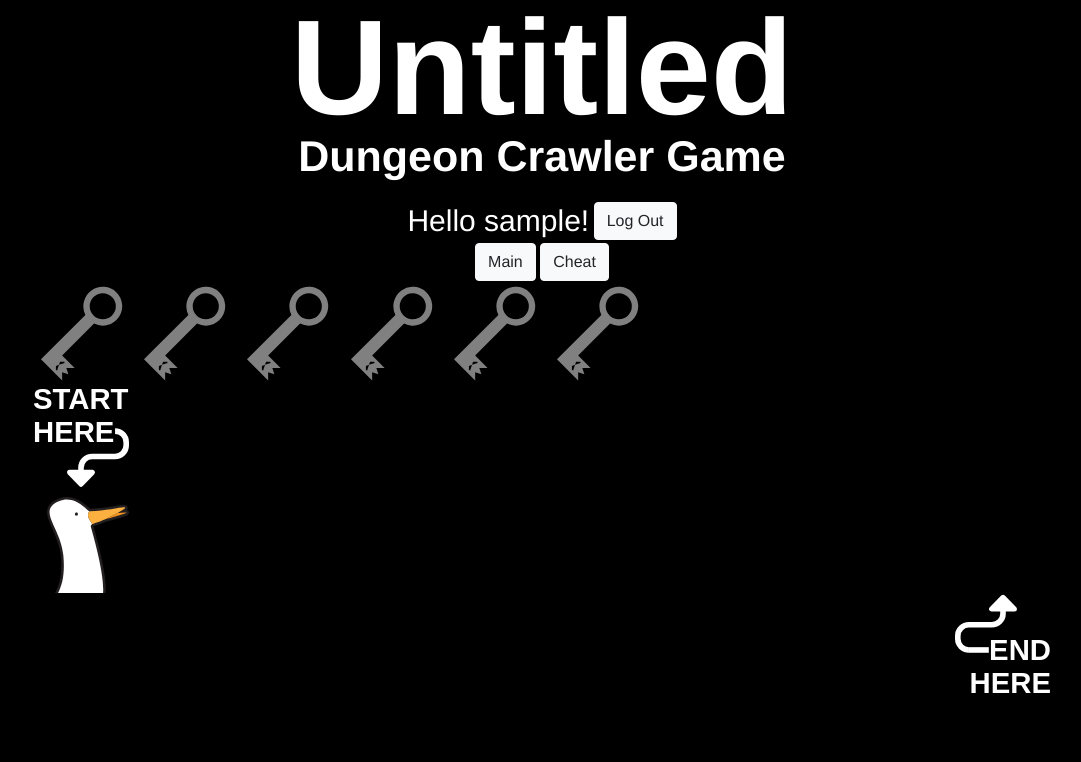
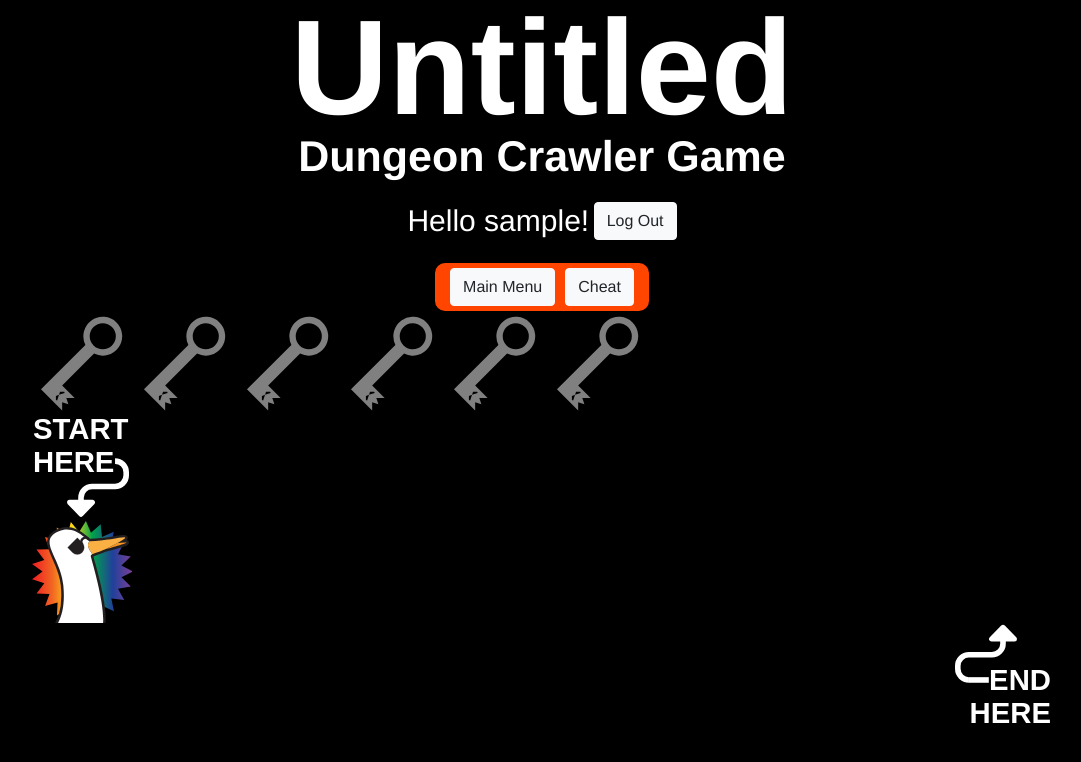
Before and after one commit to hanniben/csci-e-33a-final, a Django app: page /game/1 in a window 1280 px wide. Shown: the top 762 px of the page, without its empty margins (98-1179 px from the left). Run offline with Django 3.2, Linux system fonts and the light colour scheme; a user stored in the database is signed in; tables that the repository leaves empty hold one stand-in row (values such as "Sample post"); some libraries are stand-ins or nearby versions.

Commit message:
commit clean up and comments

```diff
--- a/project5/game/apps.py
+++ b/project5/game/apps.py
@@ -1,5 +1,5 @@
 from django.apps import AppConfig
 
 
-class NetworkConfig(AppConfig):
+class GameConfig(AppConfig):
     name = 'game'
--- a/project5/game/static/game/game.js
+++ b/project5/game/static/game/game.js
@@ -1,22 +1,19 @@
 document.addEventListener('DOMContentLoaded', function() {
     // CSRF token
-    if (document.querySelector('#game-view')) {
-        token = document.querySelector('input[name="csrfmiddlewaretoken"]').value;
-    }
+    token = document.querySelector('input[name="csrfmiddlewaretoken"]').value;
 
     // Default cheats hidden
     cheatid = 0;
 
     // Show game view
-    document.querySelector('#game-view').style.display = 'block';
     const gridId = document.querySelector('.grid-game').dataset.gameId
-    let gameWon = document.querySelector('#game-view').dataset.won
+    let gameWon = document.querySelector('.grid-game').dataset.won
 
 
     document.querySelectorAll('.grid-item button').forEach(button => {
         button.addEventListener('click', function() {
             // Get previous position
-            let position = parseInt(document.querySelector('#game-view').dataset.position)
+            let position = parseInt(document.querySelector('.grid-game').dataset.position)
 
             // Get above square if any
             let above, below, left, right = 0
@@ -49,11 +46,6 @@ document.addEventListener('DOMContentLoaded', function() {
                 })
                 .then(response => response.json())
                 .then(data => {
-                    if (data.won != null) {
-                        alert('You won the game!')
-                        gameWon = data.won
-                    }
-
                     // Remove player icon from previous position
                     document.querySelector('[data-index="' + position + '"] button').removeAttribute('id')
 
@@ -72,11 +64,19 @@ document.addEventListener('DOMContentLoaded', function() {
                         })
                     }
 
+                    // If game is won, change player icon and set gameWon to prevent further movement
+                    if (data.won != null) {
+                        document.querySelector('[data-index="' + data.position + '"] button').setAttribute('id', 'won-icon')
+                        gameWon = data.won
+                    }
+
                     // Add player icon to new position
-                    document.querySelector('[data-index="' + data.position + '"] button').setAttribute('id', 'player-icon')
+                    else {
+                        document.querySelector('[data-index="' + data.position + '"] button').setAttribute('id', 'player-icon')
+                    }
 
                     // Update position in HTML
-                    document.querySelector('#game-view').dataset.position = data.position
+                    document.querySelector('.grid-game').dataset.position = data.position
                     // Remove all classes
                     this.parentNode.className = ''
                     // Update square class
--- a/project5/game/static/game/styles.css
+++ b/project5/game/static/game/styles.css
@@ -110,20 +108,50 @@ body, head, a {
   font-family: helvetica, sans-serif;
 }
 
-#navigation {
+a:hover {
+  text-decoration: none;
+  color: yellow;
+}
+
+/* Untitled Dungeon Crawler Game text */
+#first-line, #second-line {
+  font-weight: bolder;
+  line-height: 1;
+}
+
+/* hello user name and logout */
+#third-line {
+  vertical-align: middle;
+}
+
+/* index page table titles */
+#title {
+  display: block;
+  margin-top: 30px;
+}
+
+/* index page navigation */
+#index-nav {
   margin-top: 20px;
 }
 
+/* Index page new game for and navigation */
+#new-game-form, #game-nav {
+  background-color: orangered;
+  margin: 20px auto 0px auto;
+  padding: 5px 10px;
+  border-radius: 10px;
+  display: inline-flex;
+  justify-content: space-between;
+}
+
+/* index page new game form */
 .form-group {
   display: inline;
   margin: 10px;
 }
 
-a:hover {
-  text-decoration: none;
-  color: yellow;
-}
-
+/* index page tables */
 .index-table {
   max-height: 100px;
   overflow: auto;
@@ -134,12 +162,33 @@ a:hover {
   border-radius: 10px;
 }
 
+/* unfinished game list */
+#game-list {
+  display: block;
+  border: 2px solid white;
+  margin: 5px auto;
+  padding: 0 5px;
+}
+
+/* unfinished game table keys */
+#game-list svg {
+  max-width: 20px;
+  height: auto;
+}
+
+/* game navigation */
+#game-nav > * {
+  margin: 0px 5px;
+}
+
+/* game grid */
 .grid-game, .grid-keys {
     display: grid;
     grid-template-columns: auto auto auto auto auto auto auto auto auto auto;
     margin: 0px 10vw;
   }
 
+/* grid square div */
 .grid-item {
   display: grid;
   border: 1px solid black;
@@ -169,50 +221,42 @@ a:hover {
   margin: 0px 10vw 0px auto;
 }
 
+/* unvisited graphic */
 .square0, .square1, .square2 {
   background-image: url("/static/images/unvisited.svg");
   background-size: cover;
 }
 
+/* empty visited graphic */
 .square3 {
   background-image: url("/static/images/visited.svg");
   background-size: cover;
 }
 
+/* hole visited graphic */
 .square4 {
   background-image: url("/static/images/hole.svg");
   background-size: cover;
 }
 
+/* player graphic */
+#player-icon {
+  background-image: url("/static/images/goose.svg");
+  background-size: cover;
+}
+
+/* player win graphic */
+#won-icon {
+  background-image: url("/static/images/goose_win.svg");
+  background-size: cover;
+}
+
+/* key cheat outline */
 .key-cheat {
   border: 1px solid blue;
 }
 
+/* hole cheat outline */
 .hole-cheat {
   border: 1px solid red;
 }
-
-.key-animation {
-  animation-name: key;
-  animation-duration: 2s;
-  animation-fill-mode: forwards;
-}
-
-.hole-animation {
-  animation-name: hole;
-  animation-duration: 2s;
-  animation-fill-mode: forwards;
-}
-
-#game-list {
-  display: block;
-  border: 2px solid white;
-  margin: 5px auto;
-  padding: 0 5px;
-}
-
-
-#player-icon {
-  background-image: url("/static/images/goose.svg");
-  background-size: cover;
-}
--- a/project5/game/templates/game/game.html
+++ b/project5/game/templates/game/game.html
@@ -3,13 +3,14 @@
 
 {% block body %}
 
-    <div id="game-view" data-position="{{game.position}}" data-won="{{game.timestamp_won}}"></div>
+    <div id="game-nav" >
+        <a class="btn btn-light" href="{% url 'index' %}">Main Menu</a>
 
-    <a class="btn btn-light" href="{% url 'index' %}">Main</a>
+        {% if request.user.is_superuser%}
+        <button class="btn btn-light" id="cheat" onclick="cheat()">Cheat</button>
+        {% endif %}
+    </div>
 
-    {% if request.user.is_superuser%}
-    <button class="btn btn-light" id="cheat" onclick="cheat()">Cheat</button>
-    {% endif %}
 
     <div class="grid-keys">
         {% for key in game.keys %}
@@ -23,12 +24,14 @@
 
     <div id="start"></div>
 
-    <div class="grid-game" data-game-id="{{game.id}}">
+    <div class="grid-game" data-game-id="{{game.id}}" data-position="{{game.position}}" data-won="{{game.timestamp_won}}">
         {% for square in game.squares %}
 
         <div class="grid-item square{{square}}" data-index="{{forloop.counter}}">
             {% csrf_token %}
-            <button {% if game.position == forloop.counter %} id="player-icon" {% endif %}></button>
+            <button {% if game.position == forloop.counter and not game.timestamp_won %} id="player-icon"
+                {% elif game.position == forloop.counter and game.timestamp_won %} id="won-icon" {% endif %}>
+            </button>
         </div>
 
         {% endfor %}
--- a/project5/game/templates/game/index.html
+++ b/project5/game/templates/game/index.html
@@ -5,7 +5,7 @@
 {% block body %}
 
     {% if user.is_authenticated %}
-        <form action="{% url 'new' %}" method="post">
+        <form id="new-game-form" action="{% url 'new' %}" method="post">
             {% csrf_token %}
             <div class="form-group">
                 <input type="radio" name="mode" value="True" id="easyCheck" checked>
@@ -20,7 +20,7 @@
                 </label>
             </div>
             <br>
-            <input class="btn btn-light" type="submit" value="Start">
+            <input class="btn btn-light" type="submit" value="Start A New Game">
         </form>
     {% endif %}
 
@@ -39,7 +39,9 @@
                             <path class="cls-1" d="M338,37.3A76.87,76.87,0,0,0,215,126L39.45,301.54,73.8,335.89l49.33,49.33V352.34l24.67,8.22-8.22-24.67h32.89l-49.34-49.33L249.3,160.39A76.86,76.86,0,0,0,338,37.3ZM131.35,311.22l1.65,4.94-22.2,7.4-7.4,22.2-4.93-1.65V327.67l12.33-4.11,4.11-12.34Zm152.35-168a51.57,51.57,0,1,1,51.57-51.57A51.57,51.57,0,0,1,283.7,143.21Z"/>
                         </svg>
                     {% endfor %}
+                    {% if game.mode %} Easy{% else %} Hard{% endif %}
                 </div>
+
             </a>
 
         {% endfor %}
--- a/project5/game/templates/game/layout.html
+++ b/project5/game/templates/game/layout.html
@@ -14,7 +14,7 @@
 
         <a href="{% url 'index' %}"><span id="first-line">Untitled</span><br><span id="second-line">Dungeon Crawler Game</span></a>
 
-        <div id="navigation">
+        <div id="index-nav">
 
             {% if user.is_authenticated %}
                 <div>
--- a/project5/game/templates/game/login.html
+++ b/project5/game/templates/game/login.html
@@ -16,7 +16,7 @@
         <div class="form-group">
             <input class="form-control" type="password" name="password" placeholder="Password">
         </div>
-        <input class="btn btn-primary" type="submit" value="Login">
+        <input class="btn btn-light" type="submit" value="Login">
     </form>
 
     Don't have an account? <a href="{% url 'register' %}">Register here.</a>
--- a/project5/game/templates/game/register.html
+++ b/project5/game/templates/game/register.html
@@ -22,7 +22,7 @@
         <div class="form-group">
             <input class="form-control" type="password" name="confirmation" placeholder="Confirm Password">
         </div>
-        <input class="btn btn-primary" type="submit" value="Register">
+        <input class="btn btn-light" type="submit" value="Register">
     </form>
 
     Already have an account? <a href="{% url 'login' %}">Log In here.</a>
--- a/project5/game/views.py
+++ b/project5/game/views.py
@@ -15,20 +15,23 @@ def index(request):
     # Filter unfinished games by player
     games = Game.objects.filter(player__username=request.user).filter(timestamp_won__isnull=True)
 
+    # Check if any unfinished games exist for user
     if games != '':
         games = games.order_by("-timestamp_save").all()
 
+    # Check if any finished games exist
     won_games = Game.objects.filter(timestamp_won__isnull=False)
     if won_games != '':
         won_games = won_games.order_by("-timestamp_save").all()
 
-
+    # Return index page
     return render(request, "game/index.html", {
         "games":games,
         "won":won_games
     })
 
 
+# Generate a new game
 def new_game(request):
     if request.method == "POST":
 
@@ -50,9 +53,10 @@ def new_game(request):
 
             # Add hole squares as type 1
             # Easy mode add holes in rows 2, 4, 6, and 8
-            if mode == True:
+            if mode == "True":
                 if x in [2,4,6,8]:
                     row_type[random.randint(0,9)] = 1
+
             # Hard mode add holes in rows 1 through 8
             else:
                 if x in [1,2,3,4,5,6,7,8]:
@@ -63,6 +67,7 @@ def new_game(request):
                 # If last row, random key placement between 0 and 8 to make sure key is not in last square
                 if x == 9:
                     y = random.randint(0,8)
+
                 # Else random key placement between 0 and 9
                 else:
                     y = random.randint(0,9)
@@ -75,67 +80,92 @@ def new_game(request):
             # Append all row types
             grid_type.extend(row_type)
 
+        # Save game
         new_game = Game(
             player = request.user,
-            squares = "".join(list(map(str,grid_type)))
+            squares = "".join(list(map(str,grid_type))),
+            mode = bool(mode == "True")
             )
         new_game.save()
 
+        # Redirect to game page
         return HttpResponseRedirect(reverse('game_view', args=(new_game.id,)))
 
+    # If no POST return to index page
     else:
         return HttpResponseRedirect(reverse('index'))
 
 
+# Display game grid
 def game_view(request, id):
-    game = Game.objects.get(pk=id)
+    # Get game by id and player
+    if request.user.is_authenticated and (Game.objects.filter(pk=id, player=request.user)):
+        game = Game.objects.get(pk=id)
+        # Render game
+        return render(request, "game/game.html", {
+            "game":game
+        })
 
-    return render(request, "game/game.html", {
-        "game":game
-    })
+    # Else redirect to index
+    else:
+        return HttpResponseRedirect(reverse('index'))
 
 
+# Player move request
 def move(request, id):
-
-        # Error check PUT
+    # Error check PUT
     if request.method != "PUT":
         return JsonResponse({"error": "PUT request required."}, status=400)
 
     else:
         # Get current game object
         game = Game.objects.get(pk=id)
+
+        # Load JSON data
         data = json.loads(request.body)
+        index = data.get("squareId", "")
+        type_ = data.get("type", "")
+
+        # Convert game square types and keys to lists
         type_list = list(game.squares)
         key_list = list(game.keys)
 
-        index = data.get("squareId", "")
-        type_ = data.get("type", "")
-
+        # If player moved into hole square
         if type_ == 1 or type_ == 4:
+            # Update position to square 1 and update type
             game.position = 1
             type_list[index - 1] = 4
 
         else:
+            # Update position to selected square and update square type
             game.position = index
             type_list[index - 1] = 3
 
+            # If player moved into key square
             if type_ == 2:
-                # Subtract 1 to make base 0 and integer divide
+                # Integer divide to find row and update key list
                 key = (index - 1) // 10
                 key_list[key] = 1
+
+                # Convert key list back to string
                 game.keys = "".join(list(map(str,key_list)))
 
+        # Check if game is won and update timestamp
         if index == 100 and game.keys == "1111111111":
             game.timestamp_won = timezone.now()
 
+        # Convert squares list back to string
         game.squares = "".join(list(map(str,type_list)))
+
+        # Save game
         game.timestamp_save = timezone.now()
         game.save()
 
-    # Return new post text
+    # Return new position data
     return JsonResponse({"position": game.position, "type":game.squares[index-1], "keys":game.keys, "won":game.timestamp_won}, safe=False)
 
 
+# Login a user
 def login_view(request):
     if request.method == "POST":
 
@@ -156,11 +186,13 @@ def login_view(request):
         return render(request, "game/login.html")
 
 
+# Logout a user
 def logout_view(request):
     logout(request)
     return HttpResponseRedirect(reverse("index"))
 
 
+# Register a user
 def register(request):
     if request.method == "POST":
         username = request.POST["username"]
```
Also changed, not shown: other parts of project5/game/static/game/styles.css (+22 -21 lines), project5/game/models.py (+10 -0 lines), project5/game/tests.py (+40 -1 lines), project5/game/urls.py (+7 -1 lines), project5/game/migrations/0002_auto_20210506_0114.py (added), project5/game/migrations/0003_game_mode.py (added), project5/game/static/images/goose_win.svg (added).
